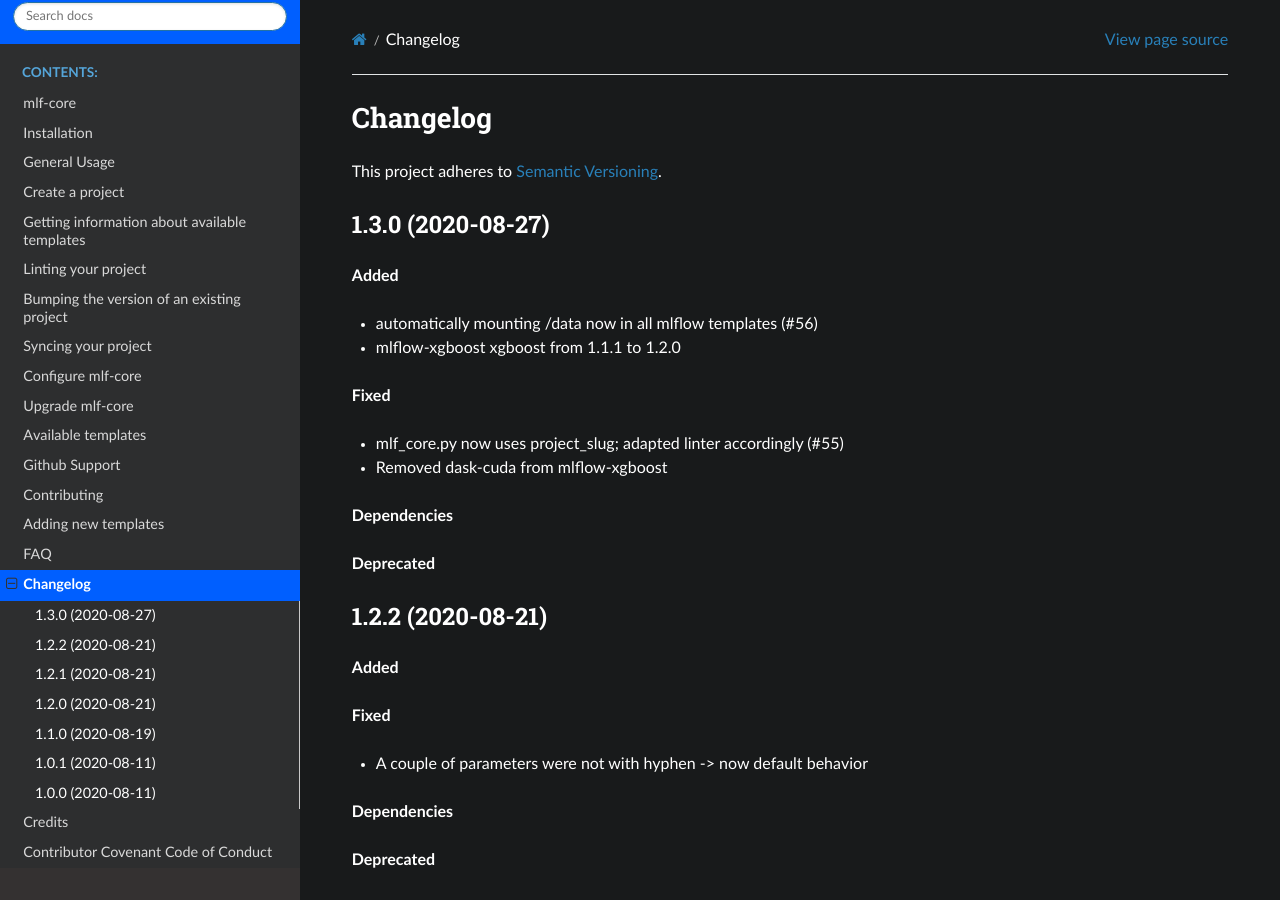
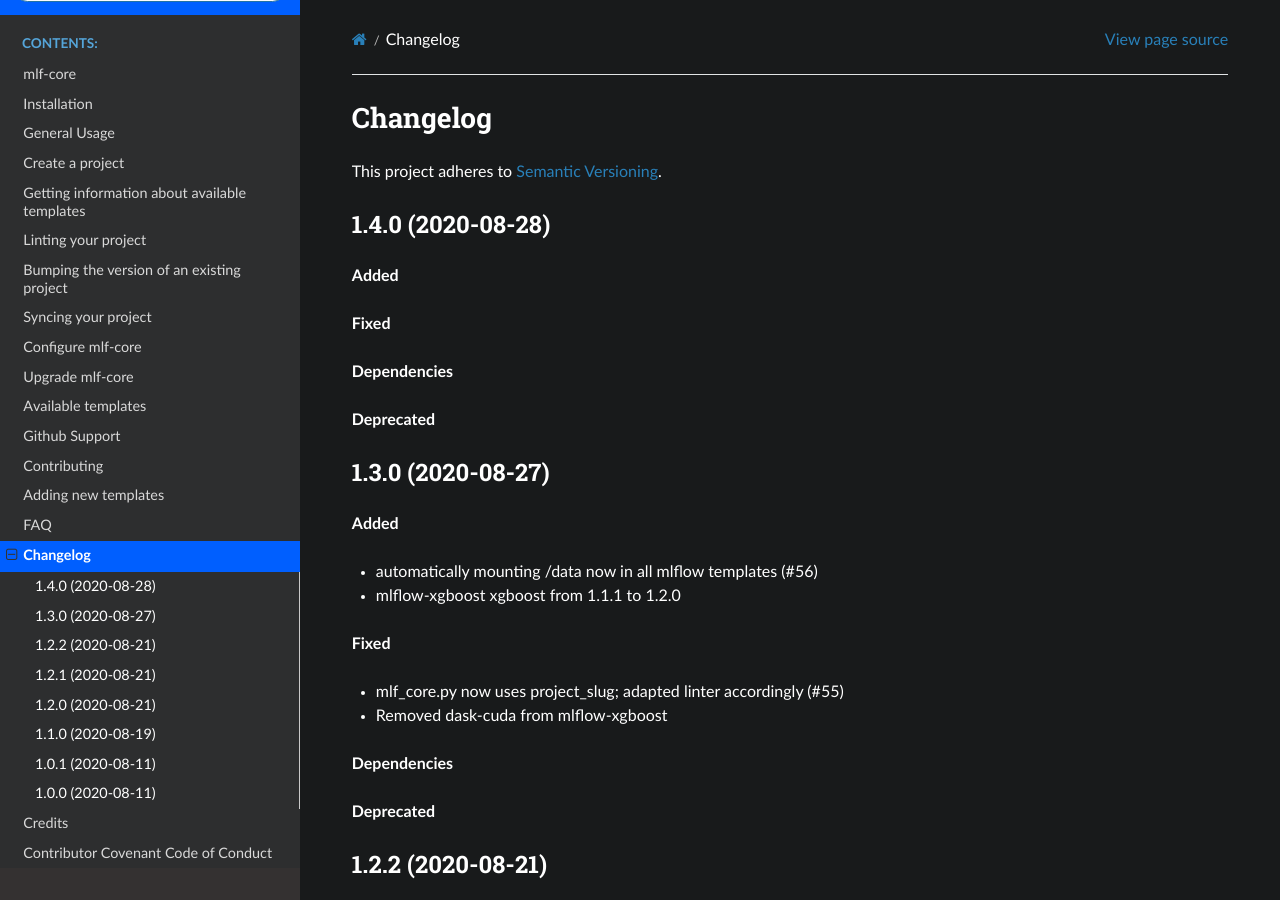
Before and after one commit to mlf-core/mlf-core, a Sphinx documentation site: the page built from docs/changelog.rst, in a window 1280 px wide and 900 px high. Built offline with Sphinx 7.4.7 and the Read the Docs theme 2.0.0, drawn with Linux system fonts in a browser that asks for light colours.

Commit message:
Bump version from 1.3.0 to 1.4.0

```diff
--- a/CHANGELOG.rst
+++ b/CHANGELOG.rst
@@ -5,6 +5,18 @@
 ==========
 
 This project adheres to `Semantic Versioning <https://semver.org/>`_.
+
+
+1.4.0 (2020-08-28)
+------------------
+
+**Added**
+
+**Fixed**
+
+**Dependencies**
+
+**Deprecated**
 
 
 1.3.0 (2020-08-27)
--- a/cookietemple.cfg
+++ b/cookietemple.cfg
@@ -1,5 +1,5 @@
 [bumpversion]
-current_version = 1.3.0
+current_version = 1.4.0
 
 [bumpversion_files_whitelisted]
 setup_file = setup.py
--- a/docs/conf.py
+++ b/docs/conf.py
@@ -53,9 +53,9 @@
 # the built documents.
 #
 # The short X.Y version.
-version = '1.3.0'
+version = '1.4.0'
 # The full version, including alpha/beta/rc tags.
-release = '1.3.0'
+release = '1.4.0'
 
 # The language for content autogenerated by Sphinx. Refer to documentation
 # for a list of supported languages.
--- a/mlf_core/__init__.py
+++ b/mlf_core/__init__.py
@@ -2,4 +2,4 @@
 
 __author__ = """Lukas Heumos"""
 __email__ = 'lukas.heumos@posteo.net'
-__version__ = '1.3.0'
+__version__ = '1.4.0'
--- a/setup.py
+++ b/setup.py
@@ -72,6 +72,6 @@
     test_suite='tests',
     tests_require=test_requirements,
     url='https://github.com/mlf-core/mlf-core',
-    version='1.3.0',
+    version='1.4.0',
     zip_safe=False,
 )
```
Also changed, not shown: .cookietemple.yml.
